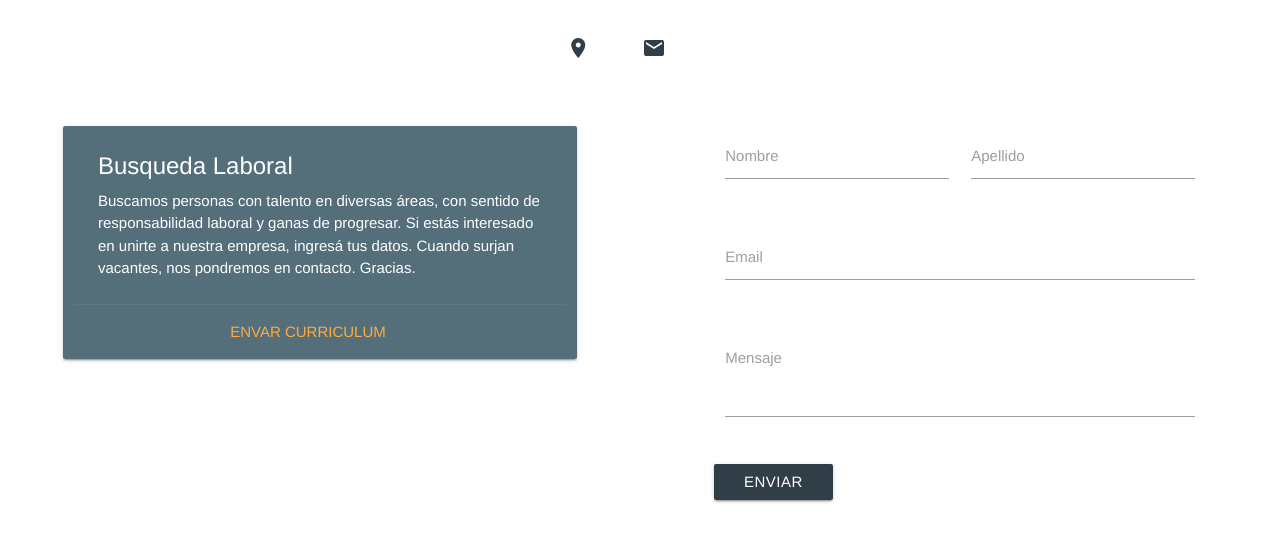
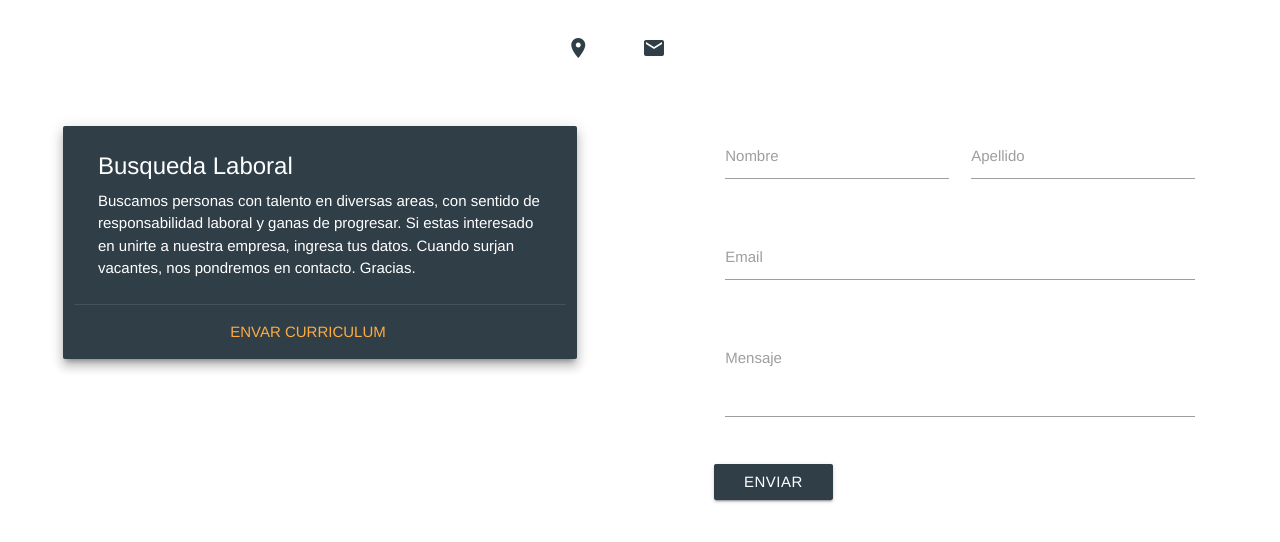
Before and after one commit to facuspagnuolo/gpa-web, a plain HTML site: page v3/index.html in a window 1280 px wide. Shown: the part 162-704 px from the top of the page. Drawn offline with nearby package versions, Linux system fonts and the light colour scheme.

Commit message:
changin shade and color of curriculum card

```diff
--- a/v3/index.html
+++ b/v3/index.html
@@ -39,10 +39,10 @@
       <div class="row">
         <div class="col l6 m12 s12">
           <div class="row">
-            <div class="card blue-grey darken-1 col s10 offset-s1">
+            <div class="card darkGrey z-depth-4 col s10 offset-s1">
               <div class="card-content white-text">
                 <span class="card-title helvetica">Busqueda Laboral</span>
-                <p class="helvetica">Buscamos personas con talento en diversas áreas, con sentido de responsabilidad laboral y ganas de progresar. Si estás interesado en unirte a nuestra empresa, ingresá tus datos. Cuando surjan vacantes, nos pondremos en contacto. Gracias.</p>
+                <p class="helvetica">Buscamos personas con talento en diversas areas, con sentido de responsabilidad laboral y ganas de progresar. Si estas interesado en unirte a nuestra empresa, ingresa tus datos. Cuando surjan vacantes, nos pondremos en contacto. Gracias.</p>
               </div>
               <div class="card-action center-align">
                 <a href="#" class="helvetica">ENVAR CURRICULUM</a>
```
